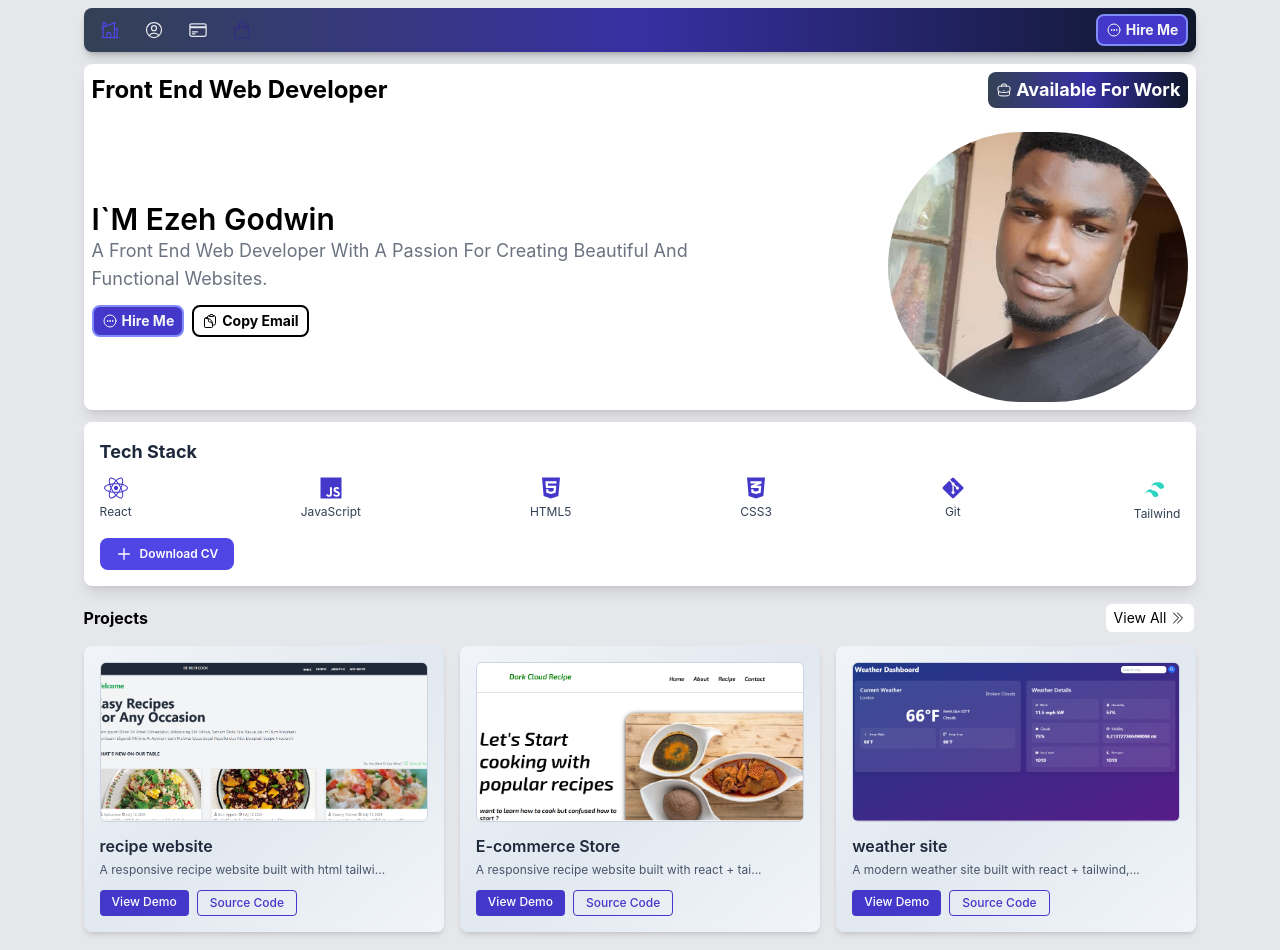
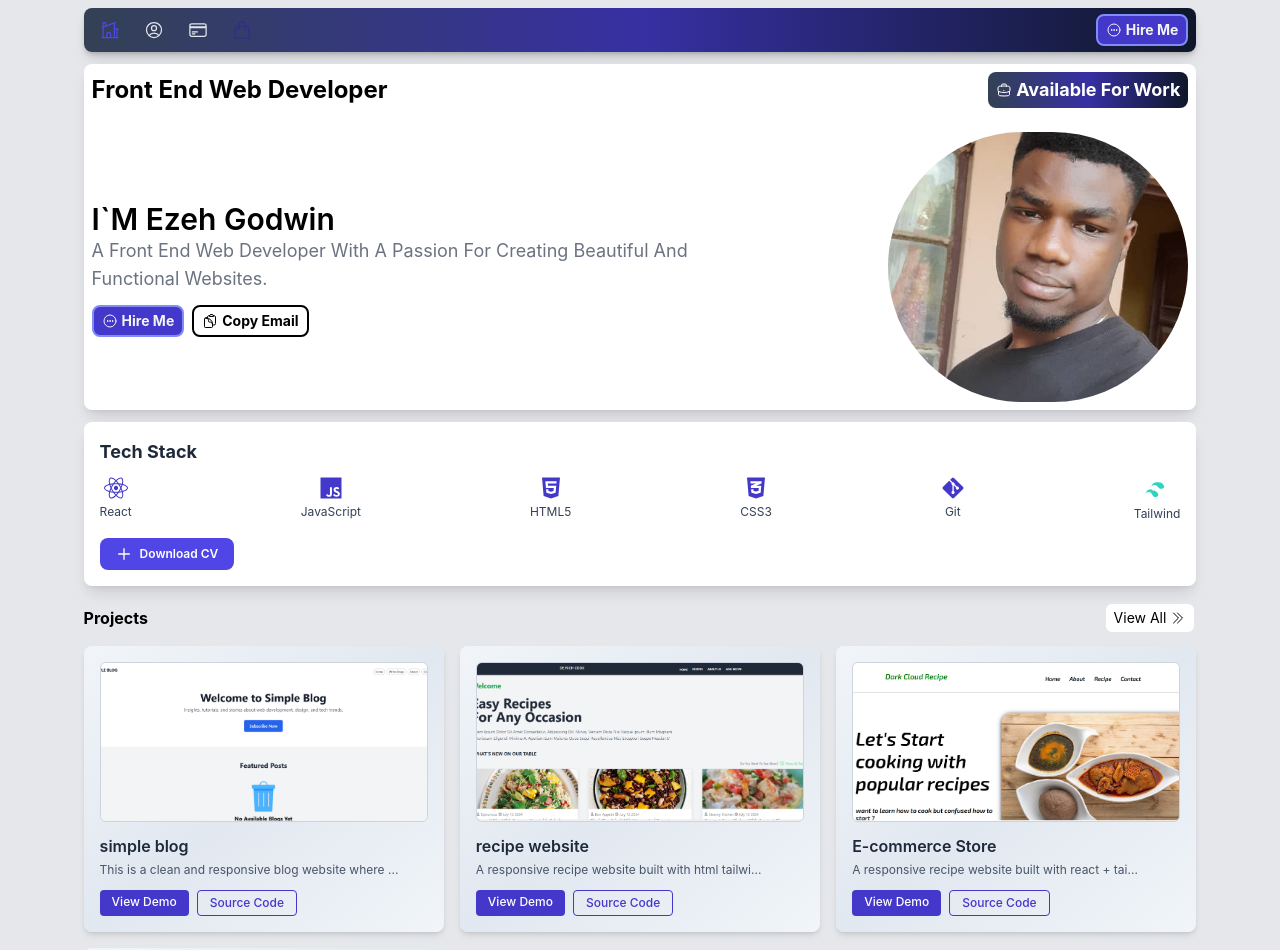
Before and after one commit to Ezeh0415/2025portfolio, a React (Create React App) app: page / in a window 1280 px wide. Shown: the top 950 px of the page. Built offline with nearby package versions, Linux system fonts and the light colour scheme.

Commit message:
added a new project

```diff
--- a/src/App.js
+++ b/src/App.js
@@ -7,12 +7,14 @@ import Projects from "./componet/Projects";
 import ProjectDetails from "./componet/ProjectDetails";
 import Contact from "./componet/Contact";
 import Footer from "./componet/header/Footer";
+import { ProjectsProvider } from "./componet/contex-file/ProjectContex";
 
 
 function App() {
   return (
     <div className="md:max-w-[90%] md:mx-auto md:px-4">
       <BrowserRouter>
+        <ProjectsProvider>
         <Navbar />
         {/* Define your routes here */}
         {/* Example route */}
@@ -25,6 +27,7 @@ function App() {
           <Route path="/contact" element={<Contact />} />
         </Routes>
         <Footer />
+          </ProjectsProvider>
       </BrowserRouter>
     </div>
   );
--- a/src/DbFile/ProjectDb.js
+++ b/src/DbFile/ProjectDb.js
@@ -1,6 +1,14 @@
 const projects = [
     {
         id: 1,
+        image: "/image/project/simple-blog.png",
+        title: "simple blog",
+        description: "This is a clean and responsive blog website where users can read, explore, and stay updated with posts on various topics. Built with simplicity in mind, the site displays blog posts with titles, categories, and publication dates. ",
+        demo: "https://simple-blog-seven-kappa.vercel.app/",
+        source: "https://github.com/Ezeh0415/simple-blog"
+    },
+    {
+        id: 13,
         image: "/image/project/de-reach-recipe.png",
         title: "recipe website",
         description: "A responsive recipe website built with html tailwind and javascript to showcase my projects and skills.",
@@ -13,7 +21,7 @@ const projects = [
         title: "E-commerce Store",
         // description: "An online store application with shopping cart and payment integration.",
         description: "A responsive recipe website built with react + tailwind to showcase my projects and skills.",
-        demo: "https://recipe-app-ezeh0415.vercel.app/",
+        demo: "https://recipe-app-qxwr.vercel.app/",
         source: "https://github.com/Ezeh0415/Recipe-app"
     },
     {
--- a/src/componet/HomePage.js
+++ b/src/componet/HomePage.js
@@ -1,35 +1,11 @@
 import { Link } from 'react-router-dom'
-import projects from '../DbFile/ProjectDb'
 import { FaCss3Alt, FaGitAlt, FaHtml5, FaJs, FaReact } from 'react-icons/fa'
-import { useState } from 'react';
+import { useProjectActions } from './functions/functions'
 
 const HomePage = () => {
-    const [success, setSuccess] = useState(false);
-    const [message, setMessage] = useState('');
+    const { projects, success,message,handleEmailCopy,handleResumeDownload} = useProjectActions();
 
-    const handleEmailCopy = () => {
-        navigator.clipboard.writeText('Ezeanwechigozie@gmail.com');
-        setMessage('Email copied to clipboard!');
-        // Show success message for 2 seconds
-        setSuccess(true);
-        setTimeout(() => {
-            setSuccess(false);
-        }, 2000);
-    }
 
-    const handleResumeDownload = () => {
-        const link = document.createElement('a');
-        link.href = '/image/resume.jpg';
-        link.download = '/image/resume.jpg';
-        document.body.appendChild(link);
-        link.click();
-        document.body.removeChild(link);
-        setMessage('CV download started!');
-        setSuccess(true);
-        setTimeout(() => {
-            setSuccess(false);
-        }, 2000);
-    }
 return (
     <div>
         {success && (
@@ -149,7 +125,7 @@ return (
             <div className="grid grid-cols-1 md:grid-cols-2 lg:grid-cols-3 gap-4 mt-3">
                 {/* Project Card */}
 
-                {projects.slice(0, 3).map((project) => {
+                {projects.slice(0, 4).map((project) => {
 
                     // Destructure project properties
                     const {id, image, title, description, demo, source } = project;
--- a/src/componet/ProjectDetails.js
+++ b/src/componet/ProjectDetails.js
@@ -40,6 +40,7 @@ const ProjectDetails = () => {
                 >
                     Live Demo
                 </a>
+
                 <a
                     href={source}
                     target="_blank"
--- /dev/null
+++ b/src/componet/contex-file/ProjectContex.js
@@ -0,0 +1,26 @@
+import { createContext, useContext, useEffect, useState } from 'react';
+
+// Import initial projects from your DB file
+import initialProjects from '../../DbFile/ProjectDb';
+
+const ProjectsContext = createContext();
+
+export const ProjectsProvider = ({ children }) => {
+  const [projects, setProjects] = useState(() => {
+    const storedProjects = localStorage.getItem('projects');
+    return storedProjects ? JSON.parse(storedProjects) : initialProjects;
+  });
+
+  // Save to localStorage whenever projects change
+  useEffect(() => {
+    localStorage.setItem('projects', JSON.stringify(projects));
+  }, [projects]);
+
+  return (
+    <ProjectsContext.Provider value={{ projects, setProjects }}>
+      {children}
+    </ProjectsContext.Provider>
+  );
+};
+
+export const useProjects = () => useContext(ProjectsContext);
--- /dev/null
+++ b/src/componet/functions/functions.js
@@ -0,0 +1,29 @@
+import { useState } from 'react';
+import { useProjects } from '../contex-file/ProjectContex';
+
+export const useProjectActions = () => {
+  const {projects, setPeojects} = useProjects();
+  const [success, setSuccess] = useState(false);
+  const [message, setMessage] = useState('');
+
+  const handleEmailCopy = () => {
+    navigator.clipboard.writeText('Ezeanwechigozie@gmail.com');
+    setMessage('Email copied to clipboard!');
+    setSuccess(true);
+    setTimeout(() => setSuccess(false), 2000);
+  };
+
+  const handleResumeDownload = () => {
+    const link = document.createElement('a');
+    link.href = '/image/resume.jpg';
+    link.download = 'resume.jpg';
+    document.body.appendChild(link);
+    link.click();
+    document.body.removeChild(link);
+    setMessage('CV download started!');
+    setSuccess(true);
+    setTimeout(() => setSuccess(false), 2000);
+  };
+
+  return { projects, success, message, handleEmailCopy, handleResumeDownload };
+};
```
Also changed, not shown: public/image/project/simple-blog.png (added).
